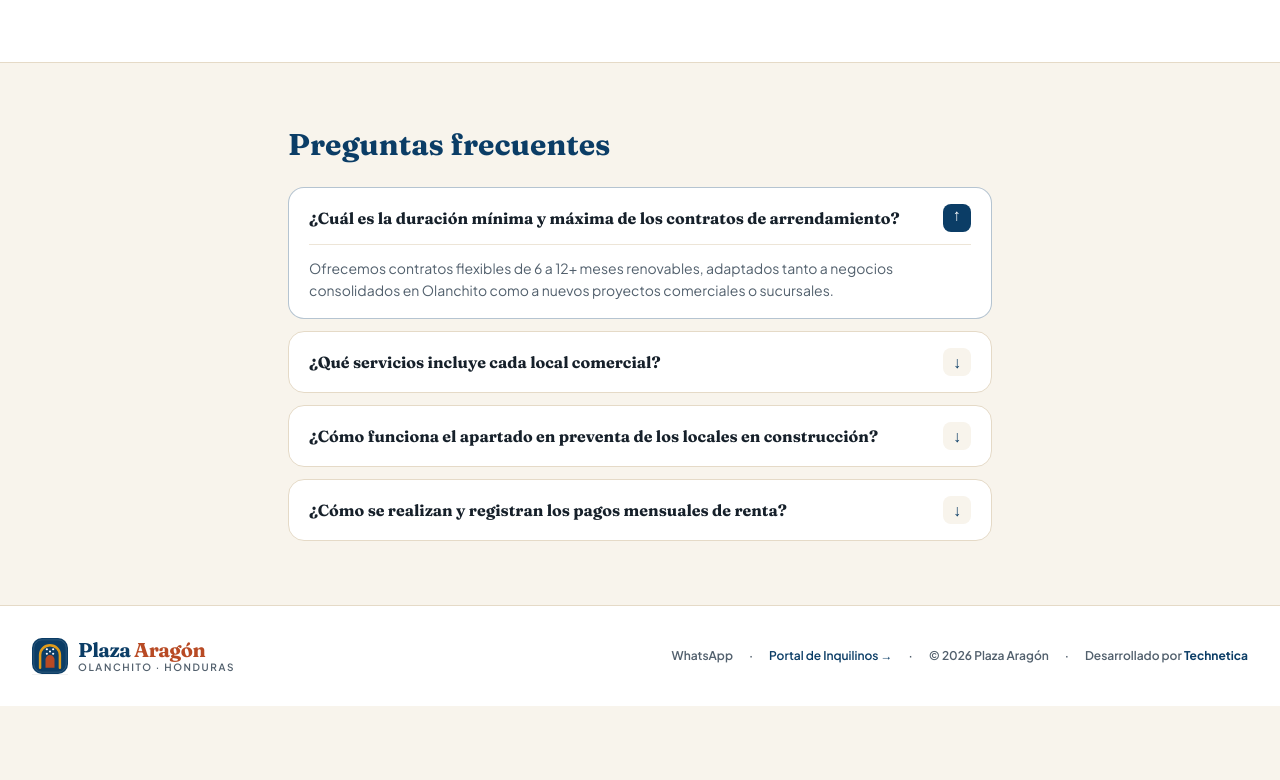
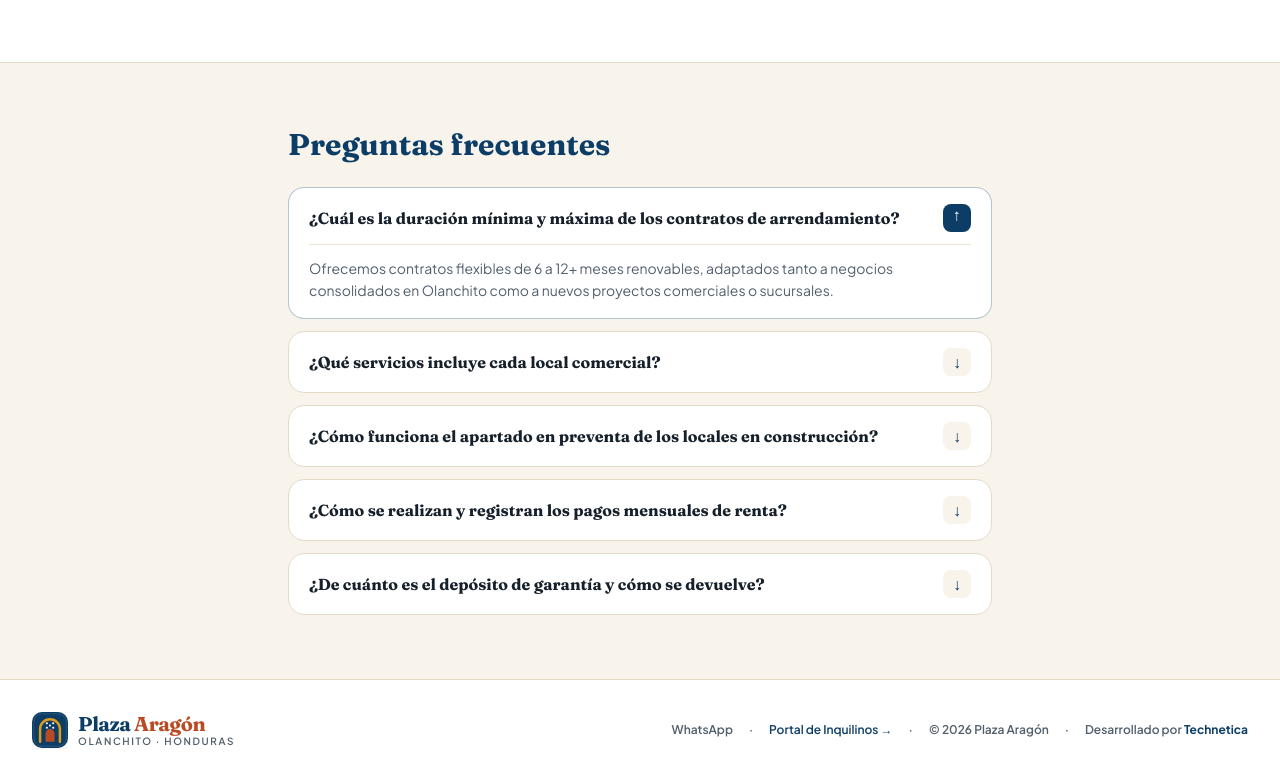
Before and after one commit to tabuenam/plaza-aragon-react, a Next.js app: page / in a window 1280 px wide. Shown: the part 2188-2968 px from the top of the page. Before the commit the page ends 2894 px from the top, so only its background shows below. Built offline with nearby package versions, Linux system fonts and the light colour scheme; no server answers; the database is empty.

Commit message:
feat: add security deposit FAQ item to home page content

```diff
--- a/src/app/page.tsx
+++ b/src/app/page.tsx
@@ -76,6 +76,10 @@ const FAQS = [
   {
     q: "¿Cómo se realizan y registran los pagos mensuales de renta?",
     a: "Cada inquilino recibe una cuenta de acceso al Portal Digital de Plaza Aragón. Desde su teléfono móvil puede tomar una foto al comprobante de transferencia bancaria, subirlo en segundos y consultar su historial verificado y su contrato vigente.",
+  },
+  {
+    q: "¿De cuánto es el depósito de garantía y cómo se devuelve?",
+    a: "El depósito de garantía equivale a un mes de renta. Este valor se reintegra al finalizar el contrato una vez desocupado el local, verificando que se entregue en las mismas buenas condiciones en las que fue recibido.",
   },
 ];
 
```
